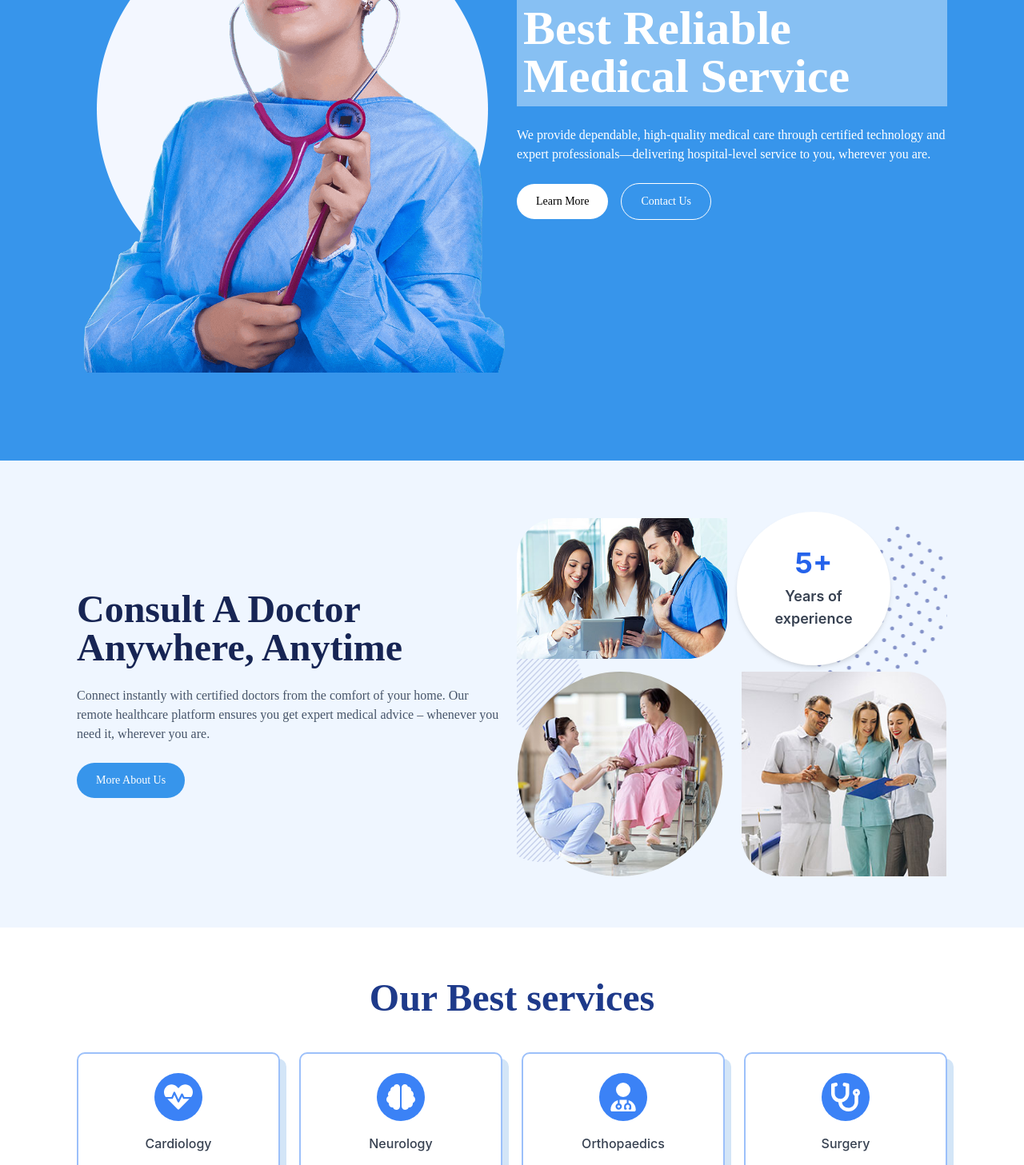
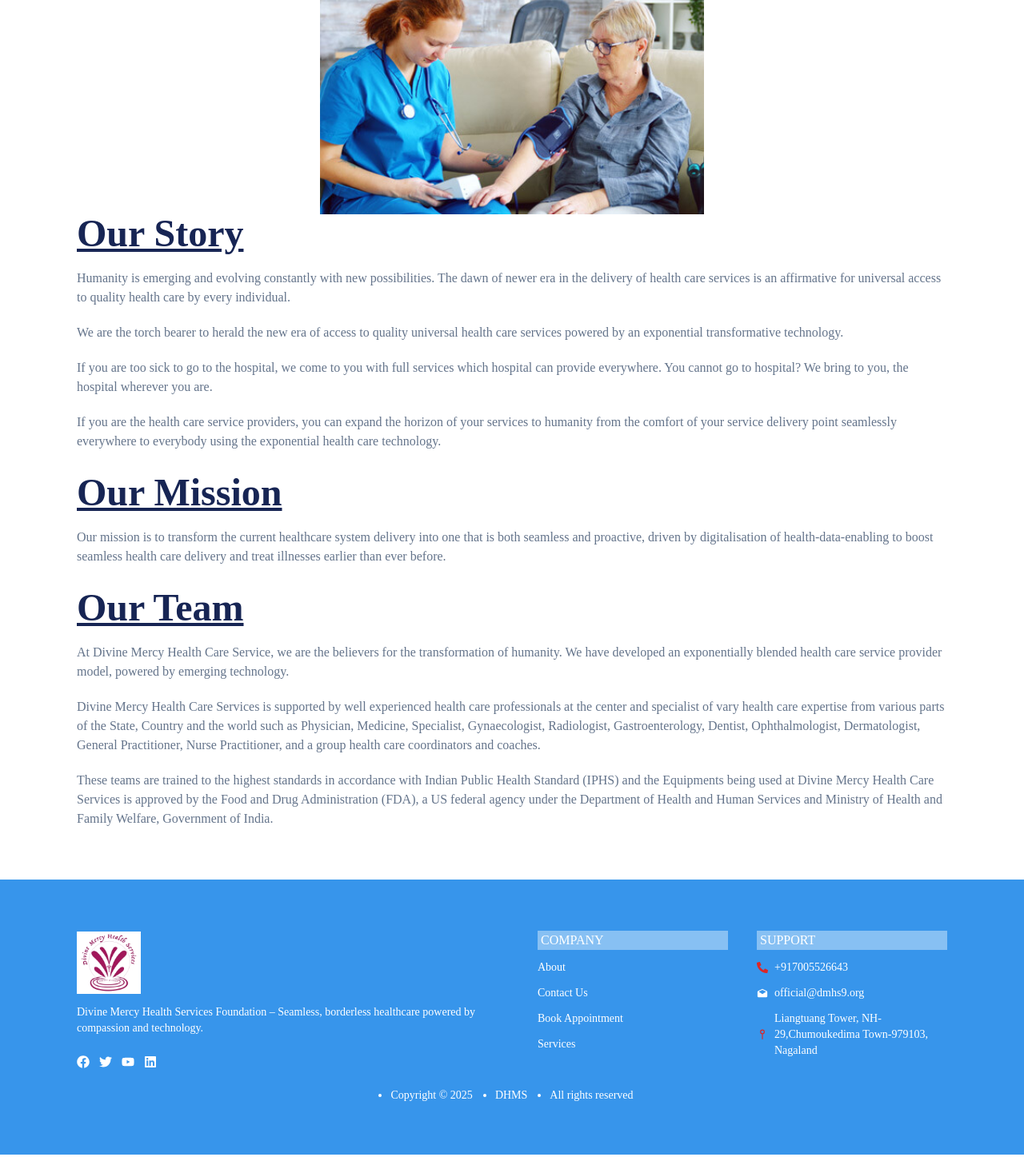
Before and after one commit to Enochkamsuan/dmsh, a React (Create React App) app: page /about-us in a window 1280 px wide. Shown: the part 400-1857 px from the top of the page at 80% size. Built offline with nearby package versions, Linux system fonts and the light colour scheme.

Commit message:
app.css mixtake

```diff
--- a/package.json
+++ b/package.json
@@ -12,6 +12,7 @@
     "react": "^19.1.0",
     "react-dom": "^19.1.0",
     "react-icons": "^5.5.0",
+    "react-router-dom": "^7.6.2",
     "react-scripts": "5.0.1",
     "web-vitals": "^2.1.4"
   },
--- a/src/App.js
+++ b/src/App.js
@@ -1,15 +1,16 @@
-import './App.css';
-import Footer from './components/navigation/footer';
-import Header from './components/navigation/header';
-import Home from './pages/home';
+import { BrowserRouter } from "react-router-dom";
+import "./App.css";
+import Footer from "./components/navigation/footer";
+import Header from "./components/navigation/header";
+import RoutePage from "./config/routes";
 
 function App() {
   return (
-    <div>
+    <BrowserRouter>
       <Header />
-      <Home />
+      <RoutePage />
       <Footer />
-    </div>
+    </BrowserRouter>
   );
 }
 
--- a/src/components/navigation/footer.jsx
+++ b/src/components/navigation/footer.jsx
@@ -1,11 +1,96 @@
-import React from 'react'
+import React from "react";
+import logo from "../../assets/images/logo.jpeg";
+import {
+  FaFacebook,
+  FaTwitter,
+  FaYoutube,
+  FaLinkedin,
+  FaPhoneAlt,
+} from "react-icons/fa";
+import { IoMdMailOpen } from "react-icons/io";
+import { GrLocationPin } from "react-icons/gr";
 
 const Footer = () => {
   return (
-    <div>
-      thus us footer
+    <div className="px-8 md:px-16 lg:px-24 py-5 md:py-16 lg-py-20 bg-primary">
+      <div className="grid grid-cols-1 md:grid-cols-2 gap-4 md:gap-16">
+        <div>
+          <div>
+            <img src={logo} alt="logo" className="h-20 w-20 object-contain" />
+          </div>
+          <div className="font-Manrope text-white text-sm my-3">
+            Divine Mercy Health Services Foundation – Seamless, borderless
+            healthcare powered by compassion and technology.
+          </div>
+          <div className="flex gap-3 my-6 items-center">
+            <div className="text-white cursor-pointer">
+              <FaFacebook />
+            </div>
+            <div className="text-white cursor-pointer">
+              <FaTwitter />
+            </div>
+            <div className="text-white cursor-pointer">
+              <FaYoutube />
+            </div>
+            <div className="text-white cursor-pointer">
+              <FaLinkedin />
+            </div>
+          </div>
+        </div>
+        <div>
+          <div className="grid grid-cols-1 md:grid-cols-2 gap-9">
+            <div>
+              <div className="font-Manrope text-white text-base bg-white/40 pl-1">COMPANY</div>
+              <ul>
+                <li className="cursor-pointer text-white font-Manrope text-sm mt-3">
+                  About
+                </li>
+                <li className="cursor-pointer text-white font-Manrope text-sm mt-3">
+                  Contact Us
+                </li>
+                <li className="cursor-pointer text-white font-Manrope text-sm mt-3">
+                  Book Appointment
+                </li>
+                <li className="cursor-pointer text-white font-Manrope text-sm mt-3">
+                  Services
+                </li>
+              </ul>
+            </div>
+            <div>
+              <div className="font-Manrope text-white text-base bg-white/40 pl-1">SUPPORT</div>
+              <ul>
+                <li className="cursor-pointer text-white font-Manrope text-sm flex gap-2 items-center mt-3">
+                  <div>
+                    <FaPhoneAlt className="text-red-600" />
+                  </div>
+                  <div>+917005526643</div>
+                </li>
+                <li className="cursor-pointer text-white font-Manrope text-sm flex gap-2 items-center mt-3">
+                  <div>
+                    <IoMdMailOpen />
+                  </div>
+                  <div> official@dmhs9.org</div>
+                </li>
+                <li className="cursor-pointer text-white font-Manrope text-sm flex gap-2 items-center mt-3">
+                  <div>
+                    <GrLocationPin className="text-red-600" />
+                  </div>
+                  <div>
+                    Liangtuang Tower, NH-29,Chumoukedima Town-979103, Nagaland
+                  </div>
+                </li>
+              </ul>
+            </div>
+          </div>
+        </div>
+      </div>
+      <ul className="list-disc flex justify-center items-center gap-7">
+         <li className="font-Manrope text-white text-sm">Copyright &copy; 2025</li>
+         <li className="font-Manrope text-white text-sm">DHMS</li>
+         <li className="font-Manrope text-white text-sm">All rights reserved</li>
+      </ul>
     </div>
-  )
-}
+  );
+};
 
-export default Footer
+export default Footer;
--- a/src/components/navigation/header.jsx
+++ b/src/components/navigation/header.jsx
@@ -7,8 +7,8 @@
 import logo from "../../assets/images/logo.jpeg";
 
 const navigation = [
-  { name: "Home", href: "#", current: true },
-  { name: "About", href: "#", current: false },
+  { name: "Home", href: "/", current: true },
+  { name: "About", href: "/about-us", current: false },
   { name: "Service", href: "#", current: false },
   { name: "Book Appointment", href: "#", current: false },
   { name: "Contact Us", href: "#", current: false },
@@ -20,7 +20,7 @@
 
 export default function Header() {
   return (
-    <Disclosure as="nav" className="bg-primary py-4 sm:py-6 md:py-8 lg:py-14">
+    <Disclosure as="nav" className="bg-primary py-4 sm:py-6 md:py-8">
       <div className="mx-auto max-w-7xl px-4 sm:px-6 lg:px-8">
         <div className="relative flex h-16 items-center justify-between">
           <div className="absolute inset-y-0 right-0 flex items-center min-[768px]:hidden">
@@ -42,7 +42,7 @@
               <img
                 alt="Your Company"
                 src={logo}
-                className="h-16 w-16 sm:h-20 sm:w-20 md:h-24 md:w-24 lg:h-28 lg:w-28 object-contain"
+                className="h-20 w-20 object-contain"
               />
             </div>
           </div>
@@ -54,7 +54,7 @@
                     key={item.name}
                     href={item.href}
                     aria-current={item.current ? "page" : undefined}
-                    className="text-white rounded-md px-2 py-2 text-sm lg:text-base xl:text-lg font-bold font-Manrope hover:bg-white hover:bg-opacity-20 transition-colors" // CHANGE 16: Adjusted text sizing breakpoints
+                    className="text-white rounded-md px-2 py-2 text-sm lg:text-base font-bold font-Manrope hover:bg-white hover:bg-opacity-20 transition-colors"
                   >
                     {item.name}
                   </a>
--- /dev/null
+++ b/src/config/routes.jsx
@@ -0,0 +1,15 @@
+import React from 'react'
+import { Route, Routes } from 'react-router-dom'
+import Home from '../pages/home'
+import About from '../pages/about'
+
+const RoutePage = () => {
+  return (
+    <Routes>
+        <Route path='/' element={<Home />}></Route>
+        <Route path='/about-us' element={<About />}></Route>
+    </Routes>
+  )
+}
+
+export default RoutePage
--- /dev/null
+++ b/src/pages/about.jsx
@@ -0,0 +1,81 @@
+import React from "react";
+import about from "../assets/images/about.jpg";
+
+const About = () => {
+  return (
+    <div className="px-8 md:px-16 lg:px-24 py-5 md:py-16 lg-py-20">
+      <div className="text-5xl text-blue-950 font-Manrope text-center font-bold">
+        About Us
+      </div>
+      <div className="text-slate-500 font-Manrope mt-10">
+        We are the believers of H3 (Human, Health & Help), powered by
+        transformative exponential technology to deliver quality accessible
+        health care services without border seamlessly and remotely to everyone.
+      </div>
+      <div className="mt-5">
+        <img src={about} alt="about" className="w-full h-80 object-contain" />
+      </div>
+      <div className="text-5xl text-blue-950 font-Manrope font-bold underline">
+        Our Story
+      </div>
+      <div className="text-slate-500 font-Manrope mt-5">
+        Humanity is emerging and evolving constantly with new possibilities. The
+        dawn of newer era in the delivery of health care services is an
+        affirmative for universal access to quality health care by every
+        individual.
+      </div>
+      <div className="text-slate-500 font-Manrope mt-5">
+        We are the torch bearer to herald the new era of access to quality
+        universal health care services powered by an exponential transformative
+        technology.
+      </div>
+      <div className="text-slate-500 font-Manrope mt-5">
+        If you are too sick to go to the hospital, we come to you with full
+        services which hospital can provide everywhere. You cannot go to
+        hospital? We bring to you, the hospital wherever you are.
+      </div>
+      <div className="text-slate-500 font-Manrope mt-5">
+        If you are the health care service providers, you can expand the horizon
+        of your services to humanity from the comfort of your service delivery
+        point seamlessly everywhere to everybody using the exponential health
+        care technology.
+      </div>
+      <div className="text-5xl text-blue-950 font-Manrope font-bold underline mt-7">
+        Our Mission
+      </div>
+      <div className="text-slate-500 font-Manrope mt-5">
+        Our mission is to transform the current healthcare system delivery into
+        one that is both seamless and proactive, driven by digitalisation of
+        health-data-enabling to boost seamless health care delivery and treat
+        illnesses earlier than ever before.
+      </div>
+      <div className="text-5xl text-blue-950 font-Manrope font-bold underline mt-7">
+        Our Team
+      </div>
+      <div className="text-slate-500 font-Manrope mt-5">
+        At Divine Mercy Health Care Service, we are the believers for the
+        transformation of humanity. We have developed an exponentially blended
+        health care service provider model, powered by emerging technology.
+      </div>
+      <div className="text-slate-500 font-Manrope mt-5">
+        Divine Mercy Health Care Services is supported by well experienced
+        health care professionals at the center and specialist of vary health
+        care expertise from various parts of the State, Country and the world
+        such as Physician, Medicine, Specialist, Gynaecologist, Radiologist,
+        Gastroenterology, Dentist, Ophthalmologist, Dermatologist, General
+        Practitioner, Nurse Practitioner, and a group health care coordinators
+        and coaches.
+      </div>
+      <div className="text-slate-500 font-Manrope mt-5">
+        These teams are trained to the highest standards in accordance with
+        Indian Public Health Standard (IPHS) and the Equipments being used at
+        Divine Mercy Health Care Services is approved by the Food and Drug
+        Administration (FDA), a US federal agency under the Department of Health
+        and Human Services and Ministry of Health and Family Welfare, Government
+        of India.
+      </div>
+    </div>
+  );
+};
+
+export default About;
--- a/src/pages/home.jsx
+++ b/src/pages/home.jsx
@@ -8,6 +8,7 @@
 import ServiceCards from "../components/cards/serviceCard";
 import DoctorsCard from "../components/cards/doctorsCard";
 import { FaArrowRightLong } from "react-icons/fa6";
+import ReviewCards from "../components/cards/reviewCards";
 
 const Home = () => {
   return (
@@ -22,7 +23,7 @@
               <img
                 src={hero}
                 alt="hero"
-                className="w-full h-[90vh] object-contain"
+                className="w-full h-full object-contain"
               />
             </div>
             <div>
@@ -50,10 +51,11 @@
           </div>
         </div>
       </section>
+
       <section className="bg-blue-50 px-8 md:px-16 lg:px-24 py-5 md:py-16 lg-py-20">
         <div className="grid grid-cols-1 md:grid-cols-1 lg:grid-cols-2 items-center gap-3">
           <div>
-            <div className="text-5xl text-blue-950 font-Manrope font-bold">
+            <div className=" text-3xl sm:text-4xl md:text-5xl lg:text-6xl text-blue-950 font-Manrope font-bold">
               Consult A Doctor Anywhere, Anytime
             </div>
             <div className="font-Manrope text-base font-normal text-slate-600 py-6">
@@ -71,7 +73,6 @@
             style={{ backgroundImage: `url(${banner})` }}
             className="bg-center bg-no-repeat"
           >
-            <div>
             <div className="grid grid-cols-1 md:grid-cols-2 gap-3 items-center">
               <div>
                 <img
@@ -107,7 +108,6 @@
             </div>
           </div>
         </div>
-        </div>
       </section>
       <section className="px-8 md:px-16 lg:px-24 py-5 md:py-16 lg-py-20">
         <div className="text-center text-blue-900 text-5xl font-Manrope font-semibold mb-4 md:mb-11">
@@ -135,12 +135,20 @@
               anytime, anywhere.
             </div>
             <div className="flex items-center gap-3">
-              <div className="bg-white rounded-full text-primary p-2"><FaArrowRightLong /></div>
-              <div className="text-white font-Manrope">Trust care is health care, but easy.</div>
+              <div className="bg-white rounded-full text-primary p-2">
+                <FaArrowRightLong />
+              </div>
+              <div className="text-white font-Manrope">
+                Trust care is health care, but easy.
+              </div>
             </div>
             <div className="flex items-center gap-3 mt-2">
-              <div className="bg-white rounded-full text-primary p-2"><FaArrowRightLong /></div>
-              <div className="text-white font-Manrope">Top Searched Specialties.</div>
+              <div className="bg-white rounded-full text-primary p-2">
+                <FaArrowRightLong />
+              </div>
+              <div className="text-white font-Manrope">
+                Top Searched Specialties.
+              </div>
             </div>
             <div className="mt-5">
               <button className="bg-white rounded-full font-Manrope px-6 py-3">
@@ -150,6 +158,16 @@
           </div>
         </div>
       </section>
+      <section className="px-8 md:px-16 lg:px-24 py-5 md:py-16 lg-py-20">
+        <div className="text-5xl text-blue-950 font-Manrope text-center font-bold mb-16">
+          What our patients Says
+        </div>
+        <div className="text-slate-500 leading-7 font-Manrope text-center mb-16">
+          Hear from patients who’ve experienced the care, compassion, and
+          convenience of our remote healthcare services.
+        </div>
+        <ReviewCards />
+      </section>
     </div>
   );
 };
```
Also changed, not shown: src/components/cards/reviewCards.jsx (+33 -7 lines), src/assets/images/about.jpg (added), 1 other file (tests, documents, lock files or other folders). Lines whose indentation alone changed are shown as unchanged.
